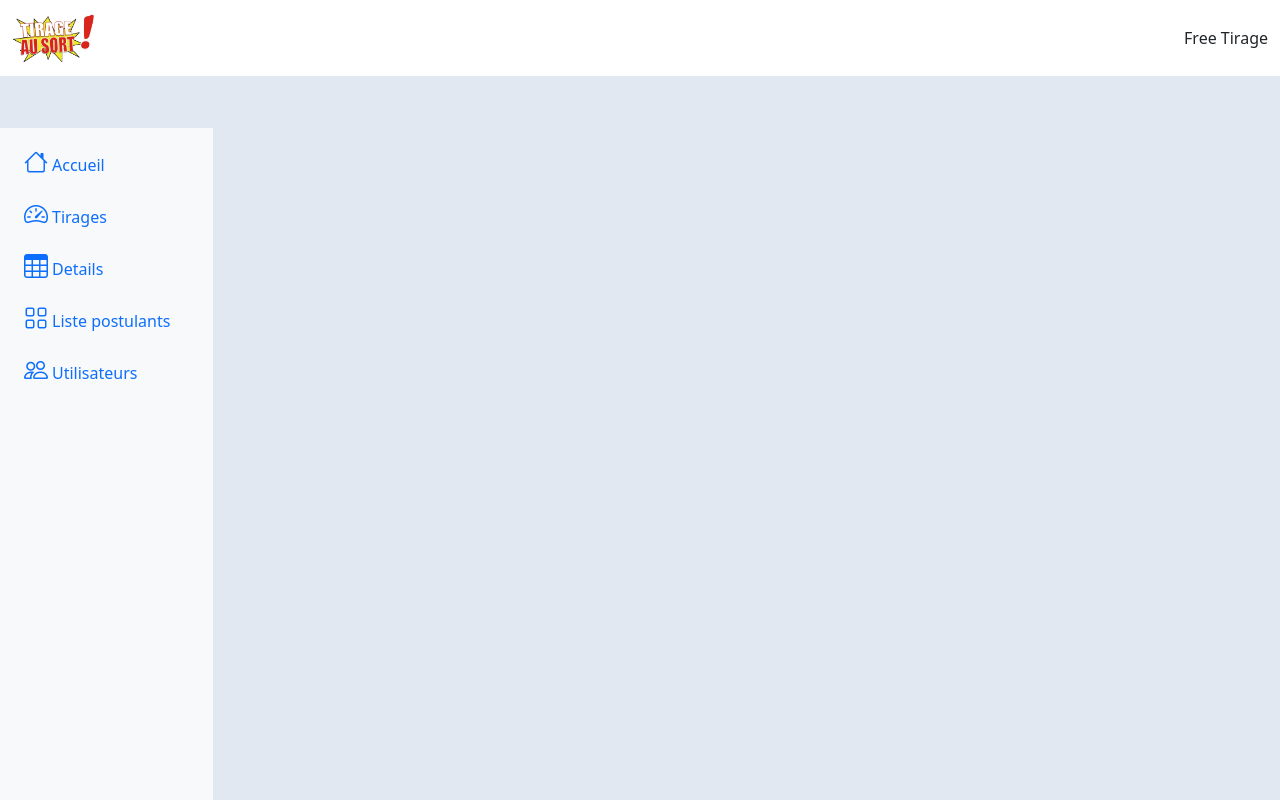
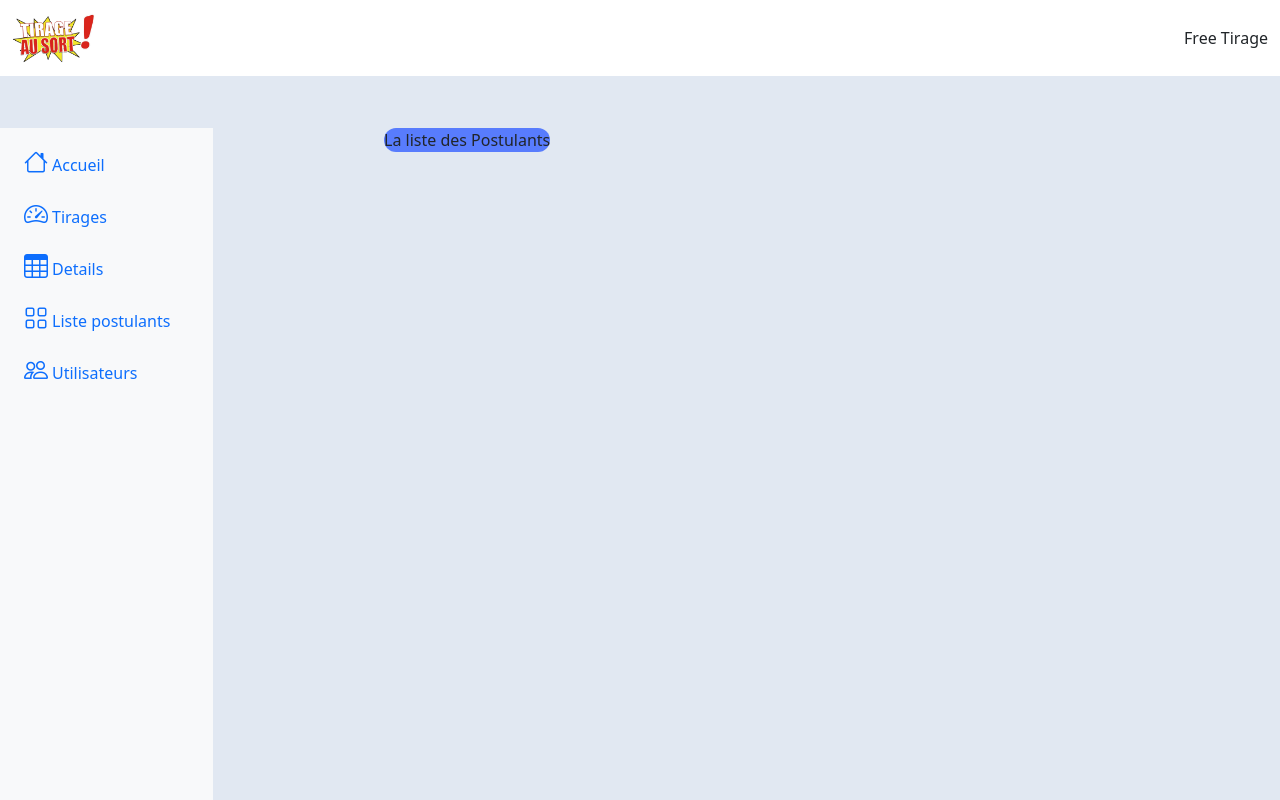
Before and after one commit to adama-coulibaly/freeTirageInterface, an Angular app in the folder apitirage/: page /details in a window 1280 px wide. Before the commit this address led to /. Built offline with nearby package versions, Linux system fonts and the light colour scheme.

Commit message:
Html et CSS de details

```diff
--- a/apitirage/src/app/app-routing.module.ts
+++ b/apitirage/src/app/app-routing.module.ts
@@ -3,11 +3,13 @@ import { RouterModule, Routes } from '@angular/router';
 import { AccueilComponent } from './accueil/accueil.component';
 import { PostulantComponent } from './postulant/postulant.component';
 import { TirageComponent } from './tirage/tirage.component';
+import { DetailsComponent } from './details/details.component';
 
 const routes: Routes = [
   {path: '', component:AccueilComponent},
   {path:'postulant', component: PostulantComponent},
-  {path:'tirage', component: TirageComponent}
+  {path:'tirage', component: TirageComponent},
+  {path:'details', component: DetailsComponent}
 ];
 
 @NgModule({
--- a/apitirage/src/app/app.component.html
+++ b/apitirage/src/app/app.component.html
@@ -34,7 +34,7 @@
                                 <i class="fs-4 bi-speedometer2"></i> <span class="ms-1 d-none d-sm-inline">Tirages</span> </a>
                         </li>
                         <li>
-                            <a href="#" class="nav-link px-0 align-middle">
+                            <a href="details" class="nav-link px-0 align-middle">
                                 <i class="fs-4 bi-table"></i> <span class="ms-1 d-none d-sm-inline">Details</span></a>
                         </li>
                         <li>
--- a/apitirage/src/app/app.module.ts
+++ b/apitirage/src/app/app.module.ts
@@ -9,6 +9,7 @@ import { AccueilComponent } from './accueil/accueil.component';
 import { PostulantComponent } from './postulant/postulant.component';
 import { AppRoutingModule } from './app-routing.module';
 import { TirageComponent } from './tirage/tirage.component';
+import { DetailsComponent } from './details/details.component';
 
 
 @NgModule({
@@ -17,7 +18,8 @@ import { TirageComponent } from './tirage/tirage.component';
     MenuComponent,
     AccueilComponent,
     PostulantComponent,
-    TirageComponent
+    TirageComponent,
+    DetailsComponent
   ],
   imports: [
     BrowserModule,
--- /dev/null
+++ b/apitirage/src/app/details/details.component.css
@@ -0,0 +1,15 @@
+main {
+    position: absolute;
+    margin-left: 30%;
+    margin-top: 10%;
+}
+
+table {
+    background: #587CFD;
+    border-radius: 15px;
+}
+
+tbody {
+    background: #FFFFFF;
+    border-radius: 15px;
+}
--- /dev/null
+++ b/apitirage/src/app/details/details.component.html
@@ -0,0 +1,9 @@
+<main>
+    <section>
+        <table>
+            <thead>La liste des Postulants</thead>
+
+        </table>
+
+    </section>
+</main>
--- /dev/null
+++ b/apitirage/src/app/details/details.component.ts
@@ -0,0 +1,15 @@
+import { Component, OnInit } from '@angular/core';
+
+@Component({
+  selector: 'app-details',
+  templateUrl: './details.component.html',
+  styleUrls: ['./details.component.css']
+})
+export class DetailsComponent implements OnInit {
+
+  constructor() { }
+
+  ngOnInit(): void {
+  }
+
+}
```
Also changed, not shown: 1 other file (tests, documents, lock files or other folders).
